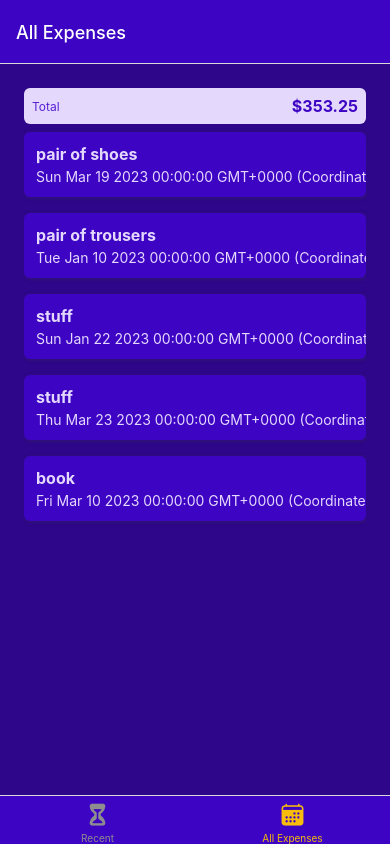
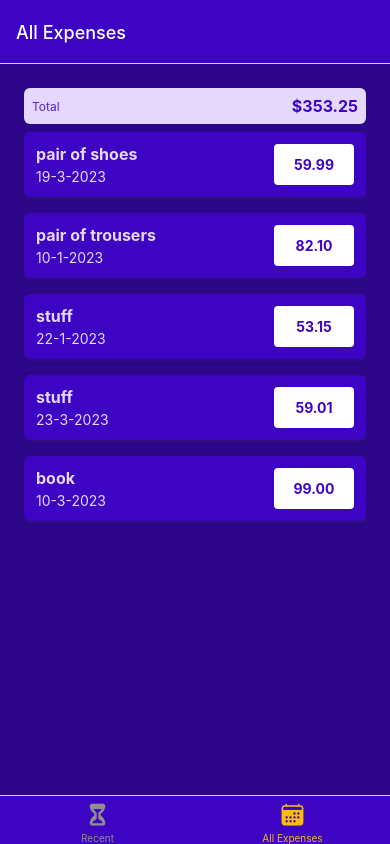
Before and after one commit to zenWai/React-Native-Expenses-App, a React Native app: screen /AllExpenses in a window 390 px wide. Built offline with nearby package versions, Linux system fonts and the light colour scheme.

Commit message:
date, price style

```diff
--- a/components/ExpensesOutput/ExpenseItem.js
+++ b/components/ExpensesOutput/ExpenseItem.js
@@ -1,5 +1,6 @@
 import {Pressable, StyleSheet, Text, View} from "react-native";
 import {GlobalStyles} from "../../constants/styles";
+import {getFormattedDate} from "../../util/date";
 
 function ExpenseItem({ description, amount, date }) {
     return (
@@ -7,10 +8,10 @@ function ExpenseItem({ description, amount, date }) {
             <View style={styles.expenseItem}>
                 <View>
                     <Text style={[styles.textBase, styles.description]}>{description}</Text>
-                    <Text style={styles.textBase}>{date.toString()}</Text>
+                    <Text style={styles.textBase}>{getFormattedDate(date)}</Text>
                 </View>
                 <View style={styles.priceContainer}>
-                    <Text style={styles.priceText}>{amount}</Text>
+                    <Text style={styles.priceText}>{amount.toFixed(2)}</Text>
                 </View>
             </View>
         </Pressable>
@@ -46,6 +47,7 @@ const styles = StyleSheet.create({
         justifyContent: 'center',
         alignItems: 'center',
         borderRadius: 4,
+        minWidth: 80,
     },
     priceText: {
         color: GlobalStyles.colors.primary500,
--- a/package.json
+++ b/package.json
@@ -9,6 +9,7 @@
     "web": "expo start --web"
   },
   "dependencies": {
+    "@expo/vector-icons": "^13.0.0",
     "@react-navigation/bottom-tabs": "^6.5.8",
     "@react-navigation/native": "^6.1.7",
     "@react-navigation/native-stack": "^6.9.13",
--- /dev/null
+++ b/util/date.js
@@ -0,0 +1,3 @@
+export function getFormattedDate(date) {
+    return `${date.getDate()}-${date.getMonth()+1}-${date.getFullYear()}`;
+}
```
Also changed, not shown: 1 other file (tests, documents, lock files or other folders).
